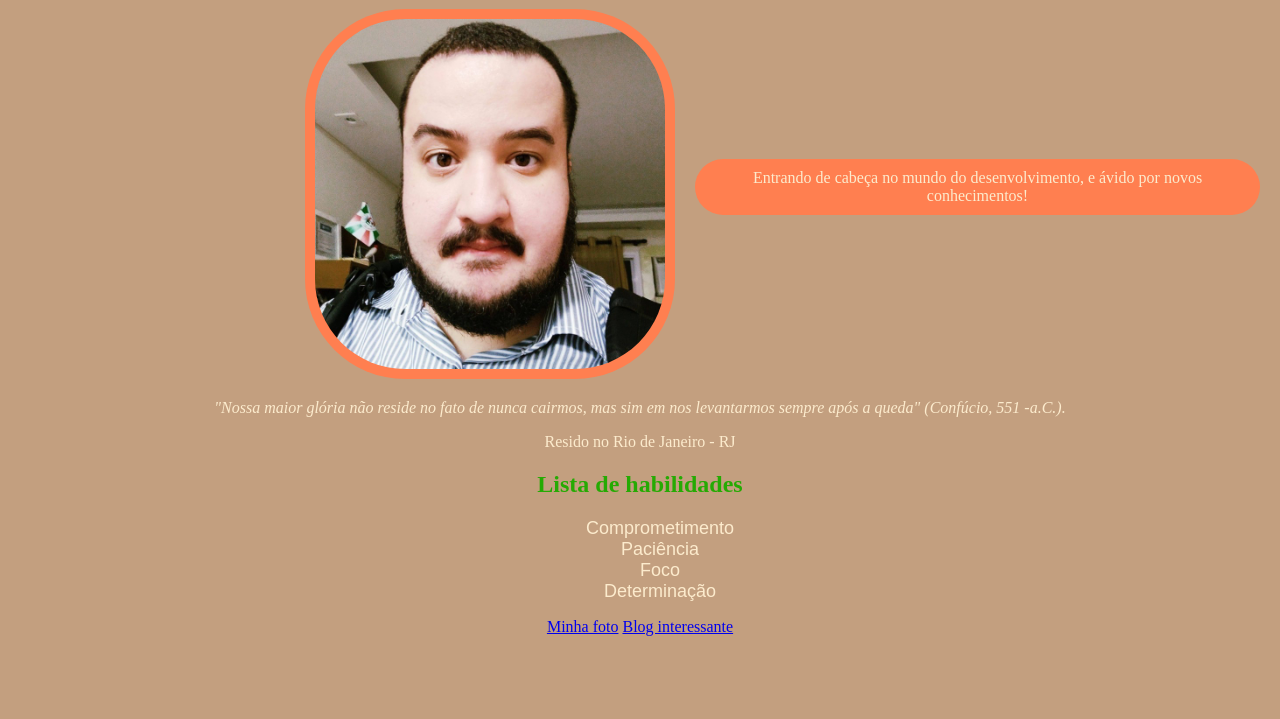
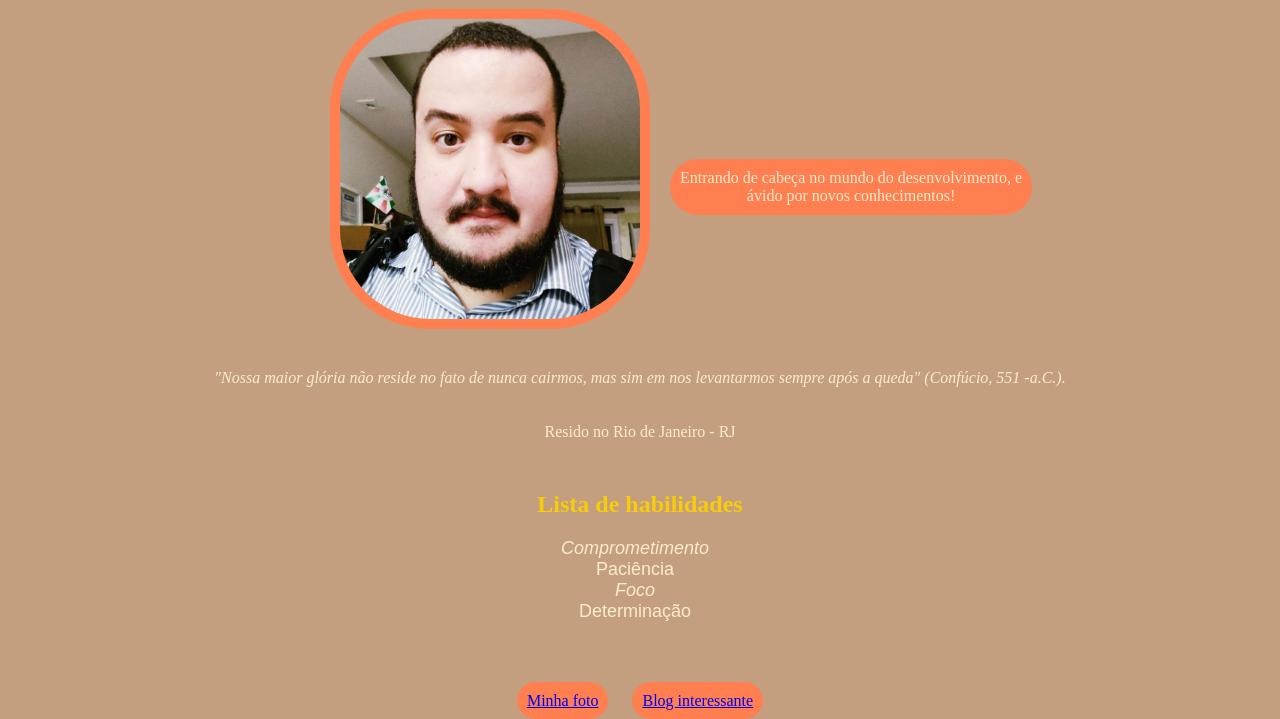
Before and after one commit to brunomessiasf/brunomessiasf.github.io, a plain HTML site: page Portfolio/portfolio.html in a window 1280 px wide. Shown: the part 101-820 px from the top of the page. Drawn offline with Linux system fonts and the light colour scheme.

Commit message:
Ajusta cores, botoes e margens

```diff
--- a/Portfolio/portfolio.html
+++ b/Portfolio/portfolio.html
@@ -8,14 +8,15 @@
   <link rel="stylesheet" href="style.css">
 </head>
 <body>
- <header><a href="#sobre-mim">Sobre mim</a>
-  <a href="#pagina">Página que eu gosto</a>
+ <header><a href="#sobre-mim" class="botao">Sobre mim</a>
+  <a href="#pagina" class="botao">Página que eu gosto</a>
   <h1 class="meuNome">Bruno Messias Flores</h1>
-  <img src="fotobruno.jpeg" alt="Foto de Bruno Messias Flores" id="foto" width="350px">
-  <p class="descricao">Entrando de cabeça no mundo do desenvolvimento, e ávido por novos conhecimentos!</p>
-  <p><em>"Nossa maior glória não reside no fato de nunca cairmos, mas sim em nos levantarmos sempre após a queda" (Confúcio, 551 -a.C.).</em> </p>
+  <img src="fotobruno.jpeg" alt="Foto de Bruno Messias Flores" id="foto" width="300px">
+  <p id="descricao">Entrando de cabeça no mundo do desenvolvimento, e <br>
+     ávido por novos conhecimentos!</p>
+  <p id="citacao"><em>"Nossa maior glória não reside no fato de nunca cairmos, mas sim em nos levantarmos sempre após a queda" (Confúcio, 551 -a.C.).</em> </p>
 </header>
-  <main><p>Resido no Rio de Janeiro - RJ</p>
+  <main><p id="Resido">Resido no Rio de Janeiro - RJ</p>
   <h2>Lista de habilidades</h2>
   <ul id="Lista">
     <li class="Comprometimento">Comprometimento</li>
@@ -23,9 +24,10 @@
     <li class="Foco">Foco</li>
     <li class="Determinação">Determinação</li>
   </ul>
+  <p></p>
 </main>
- <footer> <a href="#minha-foto">Minha foto</a>
-  <a href="https://www.tecmundo.com.br/blog" target="_blank">Blog interessante</a>
+ <footer> <a href="#minha-foto" class="botao">Minha foto</a>
+  <a href="https://www.tecmundo.com.br/blog" target="_blank" class="botao">Blog interessante</a>
  </footer>
 </body>
 </html>
--- a/Portfolio/style.css
+++ b/Portfolio/style.css
@@ -1,9 +1,15 @@
  .meuNome {
-    color: #25aa03;
+    color: #f8cc09;
     text-align: center;
     display: block;
     border: 2px solid coral;
     }
+.botao {
+    padding: 10px;
+    border-radius: 50px;
+    background-color: coral;
+    margin: 10px;
+}
 
 #foto {
     display: inline-block;
@@ -13,7 +19,7 @@
     margin-left: -300px;
 
 }
-.descricao {
+#descricao {
     display: inline-block;
     color: #fcebcd;
     padding: 10px;
@@ -32,38 +38,52 @@
     color: #fcebcd;
   }
 
-  .resido {
+  #citacao {
+    padding: 20px;
+  }
+
+  #resido {
     font-family: Verdana, Geneva, Tahoma, sans-serif;
-    font-size: larger;
-    font-weight: 600;
+    font-size: 20px;
+
   }
   h2 {
-    color: #25aa03;
+    color: #f8cc09;
+    margin-top: 50px;
   }
 
   .Lista  {
     display: block;
     list-style: none;
   }
-
+ul li:nth-child(odd) {
+    font-style: italic
+}
 
   .Comprometimento {
     font-size: 18px;
     font-family: Arial, Helvetica, sans-serif;
     list-style: none;
+    margin-left: -50px;
   }
   .Paciência{
     font-size: 18px;
     list-style: none;
     font-family: Arial, Helvetica, sans-serif;
+    margin-left: -50px;
   }
   .Foco{
     font-size: 18px;
     list-style: none;
     font-family: Arial, Helvetica, sans-serif;
+    margin-left: -50px;
   }
   .Determinação {
     font-size: 18px;
     list-style: none;
     font-family: Arial, Helvetica, sans-serif;
+    margin-left: -50px;
   }
+  footer {
+    margin-top: 70px;
+  }
```
